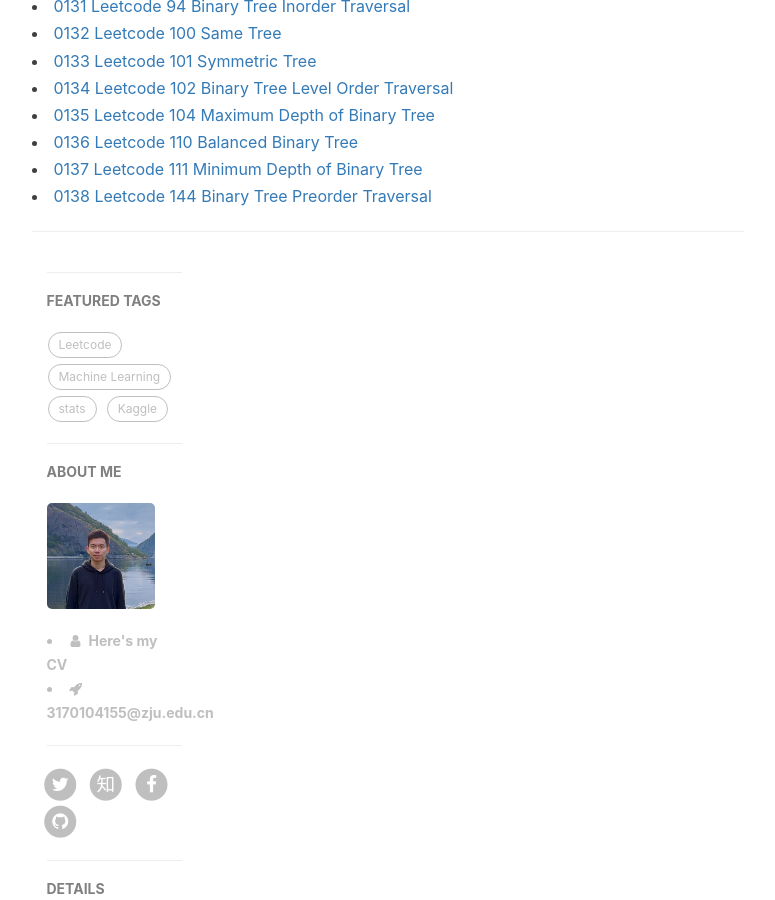
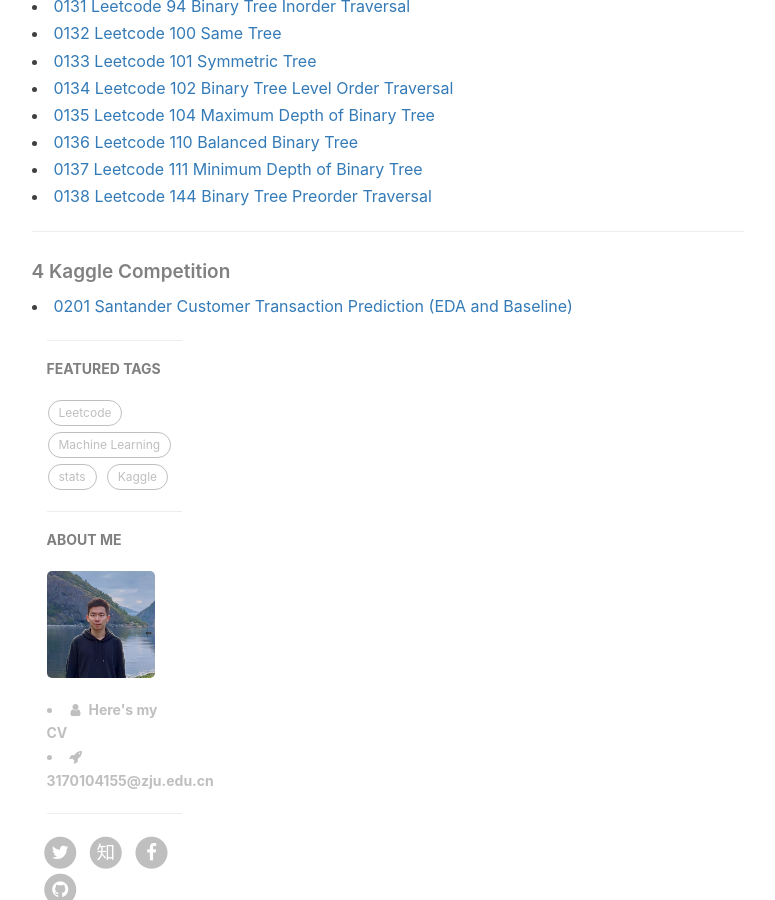
Before and after one commit to ZaccWu/ZaccWu.github.io, a Jekyll site: the page built from post list.html, in a window 1280 px wide and 900 px high, scrolled down 1794 px. Shown: the whole window, without its empty margins (136-911 px from the left). Built offline with Jekyll 4.4.1, drawn with Linux system fonts in a browser that asks for light colours; nearby versions of some CDN libraries; comment, search, counter and statistics services are not loaded.

Commit message:
Update post list.html

```diff
--- a/post list.html
+++ b/post list.html
@@ -69,6 +69,9 @@
     <li><a href="https://tinky2013.github.io/2018/02/04/Leetcode-111-Minimum-Depth-of-Binary-Tree/">0137 Leetcode 111 Minimum Depth of Binary Tree</a></li>
     <li><a href="https://tinky2013.github.io/2018/02/14/Leetcode-144-Binary-Tree-Preorder-Traversal/">0138 Leetcode 144 Binary Tree Preorder Traversal</a></li>
     <hr>
+
+    <h5>4 Kaggle Competition</h5>
+    <li><a herf="https://tinky2013.github.io/2019/09/02/Santander-Customer-Transaction-Prediction-EDA-and-Baseline/">0201 Santander Customer Transaction Prediction (EDA and Baseline)</a></li>
 
 <!-- Handle Language Change -->
 <script type="text/javascript">
```
